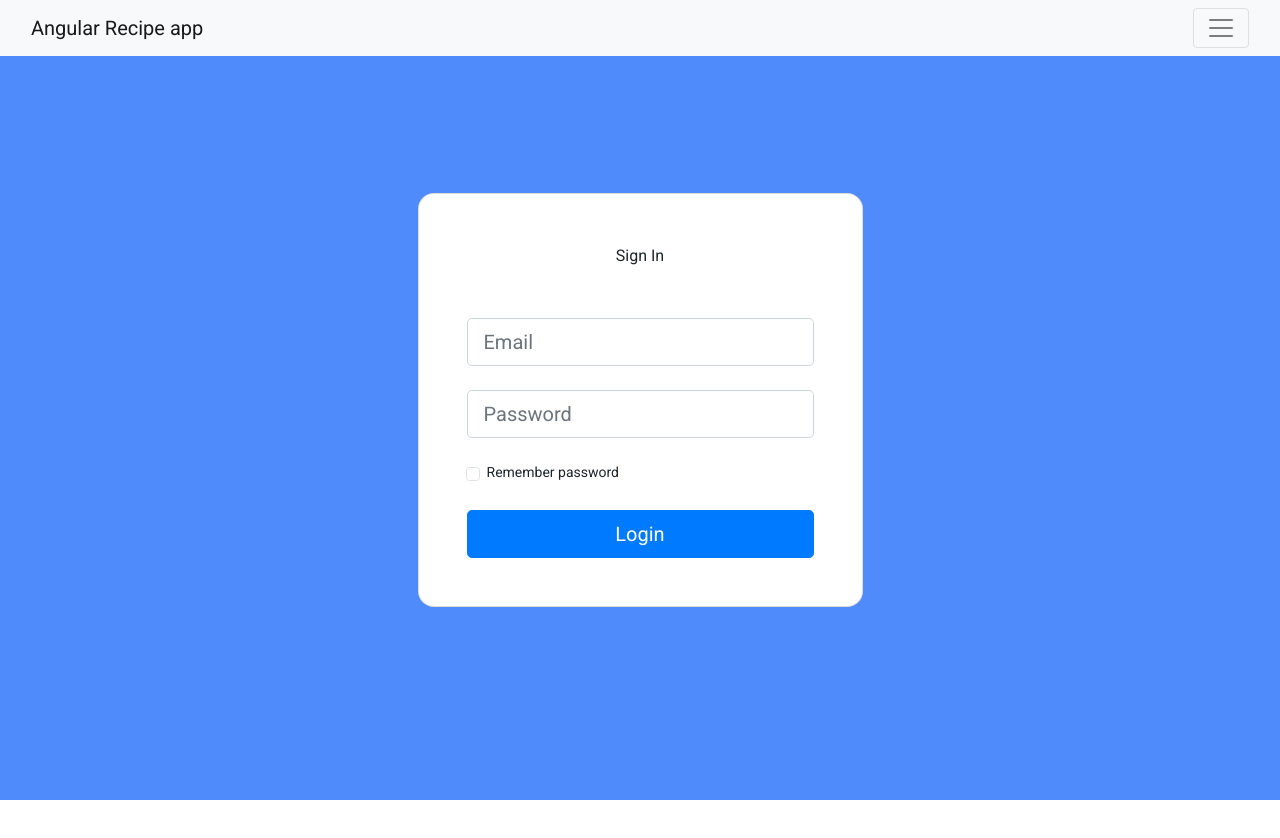
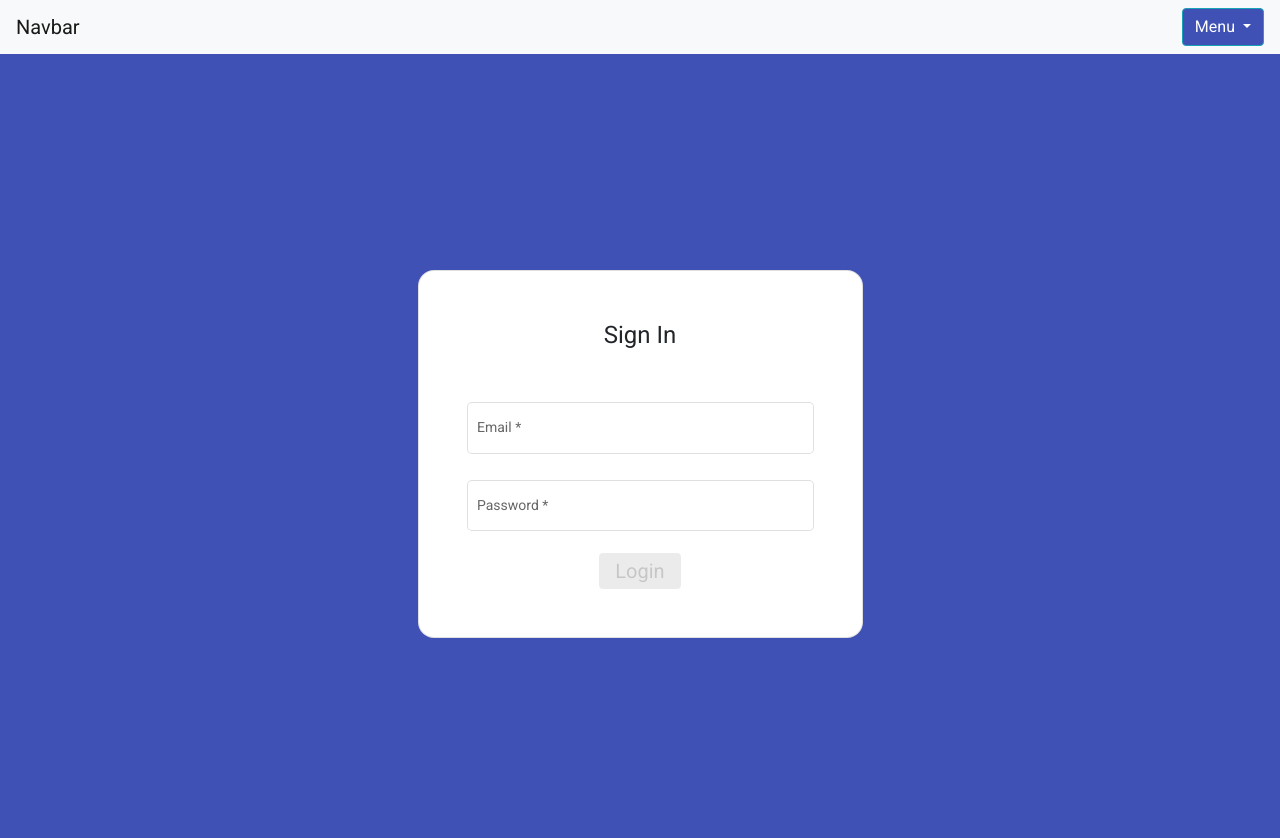
Before and after one commit to Jan-23-Liftoff-KC/team-piero-group-repo, an Angular app: page /login in a window 1280 px wide. Shown: the top 838 px of the page. Before the commit the page ends 800 px from the top, so only its background shows below. Built offline with nearby package versions, Linux system fonts and the light colour scheme.

Commit message:
updated navigation bar and login form to match sign up form module

```diff
--- a/src/app/app.component.html
+++ b/src/app/app.component.html
@@ -1,28 +1,15 @@
-<nav class="navbar navbar-light bg-light fixed-top">
-  <div class="container-fluid">
-    <a class="navbar-brand" routerLink="/">Angular Recipe app</a>
-    <button class="navbar-toggler" type="button" data-bs-toggle="offcanvas" data-bs-target="#offcanvasNavbar" aria-controls="offcanvasNavbar">
-      <span class="navbar-toggler-icon"></span>
+
+<nav class="navbar navbar-light bg-light">
+  <a class="navbar-brand" href="#">Navbar</a>
+
+  <div class="dropdown">
+    <button class="btn btn-info dropdown-toggle" type="button" data-toggle="dropdown" aria-expanded="false" style="background-color: #3f51b5;">
+      Menu
     </button>
-
-    <div class="offcanvas offcanvas-end" tabindex="-1" id="offcanvasNavbar" aria-labelledby="offcanvasNavbarLabel">
-
-      <div class="offcanvas-header">
-        <h5 class="offcanvas-title" id="offcanvasNavbarLabel">Offcanvas</h5>
-        <button type="button" class="btn-close text-reset" data-bs-dismiss="offcanvas" aria-label="Close"></button>
-      </div>
-
-      <div class="offcanvas-body">
-        <ul class="navbar-nav justify-content-end flex-grow-1 pe-3">
-          <li class="nav-item active">
-            <a class="nav-link" routerLink="login">Login</a>
-          </li>
-          <li class="nav-item active">
-            <a class="nav-link" routerLink="signup">Sign Up</a>
-          </li>
-        </ul>
-
-      </div>
+    <div class="dropdown-menu">
+      <a class="dropdown-item" routerLink="login" href="#">Login</a>
+      <a class="dropdown-item" routerLink="signup" href="#">Sign Up</a>
+      <a class="dropdown-item" routerLink="recipes" href="#">Recipes</a>
     </div>
   </div>
 </nav>
--- a/src/app/components/login/login.component.html
+++ b/src/app/components/login/login.component.html
@@ -1,30 +1,50 @@
-<section class="vh-100" style="background-color: #508bfc;">
+<section class="vh-100" style="background-color: #3f51b5">
   <div class="container py-5 h-100">
     <div class="row d-flex justify-content-center align-items-center h-100">
       <div class="col-12 col-md-8 col-lg-6 col-xl-5">
         <div class="card shadow-2-strong" style="border-radius: 1rem;">
           <div class="card-body p-5 text-center">
 
-            <h3 class="mb-5">Sign In</h3>
+            <h1 class="mb-5">Sign In</h1>
 
             <form class="mt-3" [formGroup]="loginForm" (ngSubmit)="onSubmit()">
               <!-- Email -->
-              <div class="form-outline mb-4">
-                <input type="email" class="form-control form-control-lg" placeholder="Email" formControlName="email"/>
+              <div>
+                <mat-form-field class="w-100" appearance="outline">
+                  <mat-label>Email</mat-label>
+                  <input matInput type="email" formControlName="email"/>
+                  <mat-error *ngIf="loginForm.get('email')?.hasError('email') && !loginForm.get('email')?.hasError('required')">
+                    Please enter a valid email address.
+                  </mat-error>
+                  <mat-error *ngIf="loginForm.get('email')?.hasError('required')">
+                    Email is required.
+                  </mat-error>
+                </mat-form-field>
               </div>
 
               <!-- Password -->
-              <div class="form-outline mb-4">
-                <input type="password" class="form-control form-control-lg" placeholder="Password" formControlName="password"/>
+              <div>
+                <mat-form-field class="w-100" appearance="outline">
+                  <mat-label>Password</mat-label>
+                  <input matInput type="password" formControlName="password"/>
+                  <mat-error *ngIf="loginForm.get('password')?.hasError('minlength') && !loginForm.get('password')?.hasError('required')">
+                    Password should alteast be <strong>6 characters.</strong>
+                  </mat-error>
+                  <mat-error *ngIf="loginForm.get('password')?.hasError('required')">
+                    Password is required.
+                  </mat-error>
+                </mat-form-field>
               </div>
 
               <!-- Checkbox -->
-              <div class="form-check d-flex justify-content-start mb-4">
+              <!-- <div class="form-check d-flex justify-content-start mb-4">
                 <input class="form-check-input" type="checkbox" value="" />
                 <label class="form-check-label" for="form1Example3"> Remember password </label>
-              </div>
+              </div> -->
 
-              <button class="btn btn-primary btn-lg btn-block" type="submit">Login</button>
+              <button mat-raised-button class="btn btn-primary btn-lg" color="primary" type="submit" [disabled]="!loginForm.valid">
+                Login
+              </button>
             </form>
 
           </div>
--- a/src/app/components/signup/signup-form/signup-form.component.html
+++ b/src/app/components/signup/signup-form/signup-form.component.html
@@ -1,6 +1,6 @@
 <form class="mt-3" [formGroup]="signupForm" (ngSubmit)="onSubmit()">
   <p>
-    <mat-form-field class="w-75" appearance="outline">
+    <mat-form-field class="w-100" appearance="outline">
       <mat-label>Name</mat-label>
       <input matInput type="text" formControlName="name"/>
       <mat-error *ngIf="signupForm.get('name')?.hasError('required')">
@@ -10,7 +10,7 @@
   </p>
 
   <p>
-    <mat-form-field class="w-75" appearance="outline">
+    <mat-form-field class="w-100" appearance="outline">
       <mat-label>Email</mat-label>
       <input matInput type="email" formControlName="email"/>
       <mat-error *ngIf="signupForm.get('email')?.hasError('email') && !signupForm.get('email')?.hasError('required')">
@@ -23,7 +23,7 @@
   </p>
 
   <p>
-    <mat-form-field class="w-75" appearance="outline">
+    <mat-form-field class="w-100" appearance="outline">
       <mat-label>Password</mat-label>
       <input matInput type="password" formControlName="password"/>
       <mat-error *ngIf="signupForm.get('password')?.hasError('minlength') && !signupForm.get('password')?.hasError('required')">
@@ -36,7 +36,7 @@
   </p>
 
   <p>
-    <mat-form-field class="w-75" appearance="outline">
+    <mat-form-field class="w-100" appearance="outline">
       <mat-label> Confirm Password</mat-label>
       <input matInput type="password" formControlName="confirmPassword"/>
       <mat-error *ngIf="signupForm.get('confirmPassword')?.hasError('required')">
@@ -45,7 +45,7 @@
     </mat-form-field>
   </p>
 
-  <button mat-raised-button color="primary" type="submit" [disabled]="!signupForm.valid">
+  <button mat-raised-button class="btn btn-primary btn-lg" color="primary" type="submit" [disabled]="!signupForm.valid">
     Create Account
   </button>
 
--- a/src/app/components/signup/signup.component.html
+++ b/src/app/components/signup/signup.component.html
@@ -4,7 +4,7 @@
       <div class="col-12 col-md-8 col-lg-6 col-xl-5">
         <div class="card shadow-2-strong" style="border-radius: 1rem;">
           <div class="card-body p-5 text-center">
-            <h2 class="mb-5">Sign Up</h2>
+            <h1 class="mb-5">Sign Up</h1>
             <app-signup-form></app-signup-form>
           </div>
         </div>
```
Also changed, not shown: src/app/app.module.ts (+9 -1 lines).
